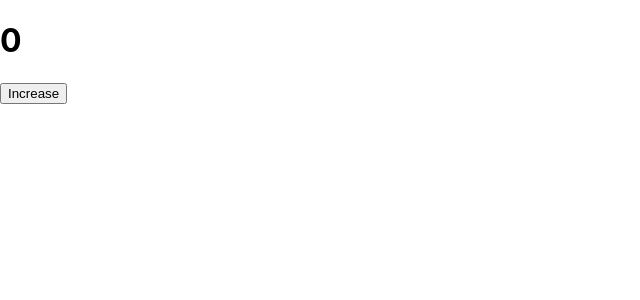
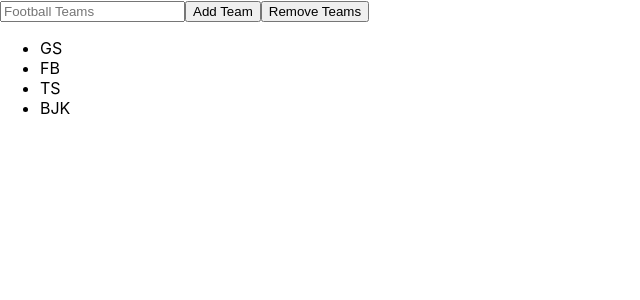
Before and after one commit to halilenesozdemir/React-SuppliersData-With-MUI, a React (Create React App) app: page / in a window 1280 px wide. Shown: the top 300 px of the page, without its empty margins (0-640 px from the left). Built offline with nearby package versions, Linux system fonts and the light colour scheme.

Commit message:
Input State Sample has completed...

```diff
--- a/public/index.html
+++ b/public/index.html
@@ -8,20 +8,6 @@
     <meta name="description" content="Web site created using create-react-app" />
     <link rel="apple-touch-icon" href="%PUBLIC_URL%/logo192.png" />
     <link rel="stylesheet" href="https://fonts.googleapis.com/icon?family=Material+Icons" />
-    <!--
-      manifest.json provides metadata used when your web app is installed on a
-      user's mobile device or desktop. See https://developers.google.com/web/fundamentals/web-app-manifest/
-    -->
-    <link rel="manifest" href="%PUBLIC_URL%/manifest.json" />
-    <!--
-      Notice the use of %PUBLIC_URL% in the tags above.
-      It will be replaced with the URL of the `public` folder during the build.
-      Only files inside the `public` folder can be referenced from the HTML.
-
-      Unlike "/favicon.ico" or "favicon.ico", "%PUBLIC_URL%/favicon.ico" will
-      work correctly both with client-side routing and a non-root public URL.
-      Learn how to configure a non-root public URL by running `npm run build`.
-    -->
     <title>React | Supply App</title>
   </head>
   <body>
--- a/src/App.js
+++ b/src/App.js
@@ -1,9 +1,10 @@
 import ArrayStateSample from './stateSample/ArrayStateSample';
+import InputStateSample from './stateSample/InputStateSample';
 import StateSample from './stateSample/StateSample';
 import StateSample2 from './stateSample/StateSample2';
 
 function App() {
-  return <StateSample2 />;
+  return <InputStateSample />;
 }
 
 export default App;
--- /dev/null
+++ b/src/stateSample/InputStateSample.js
@@ -0,0 +1,29 @@
+import React from 'react';
+import { useState } from 'react';
+
+const InputStateSample = () => {
+  let footballTeams = ['GS', 'FB', 'TS', 'BJK'];
+  //Inputtaki datayı çekmek için ınput'a bir state bağlayacağım.
+  const [teams, setTeams] = useState(footballTeams);
+  const [name, setName] = useState('');
+
+  const addTeam = () => {
+    setName('');
+    setTeams([...teams, name]);
+  };
+
+  const removeTeams = () => {
+    setTeams([]);
+  };
+  return (
+    <>
+      <input type='text' value={name} placeholder='Football Teams' onChange={e => setName(e.target.value)} />
+      <button onClick={() => addTeam()}>Add Team</button>
+      <button onClick={() => removeTeams()}>Remove Teams</button>
+
+      <ul>{teams && teams.map((item, index) => <li key={index}>{item}</li>)}</ul>
+    </>
+  );
+};
+
+export default InputStateSample;
```
